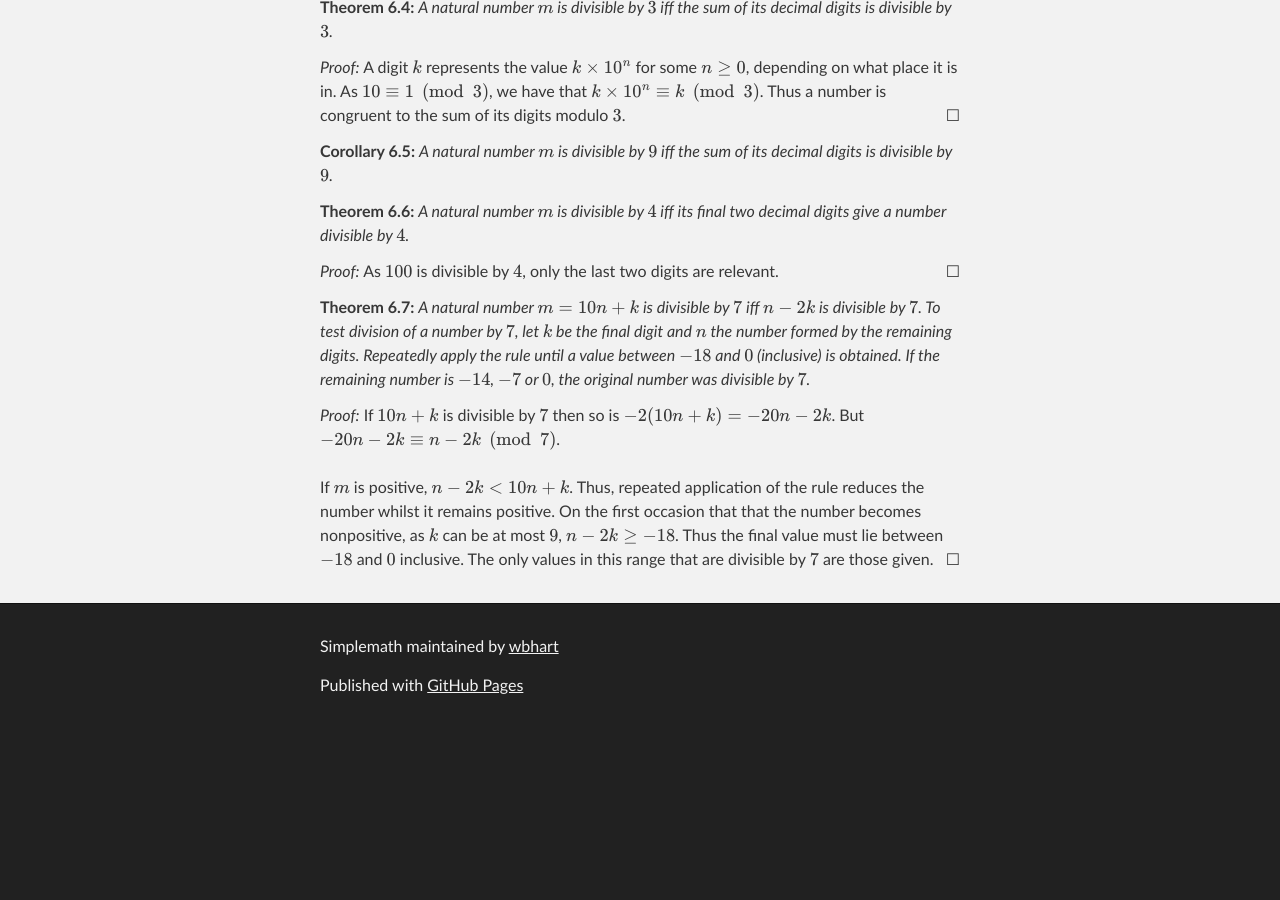
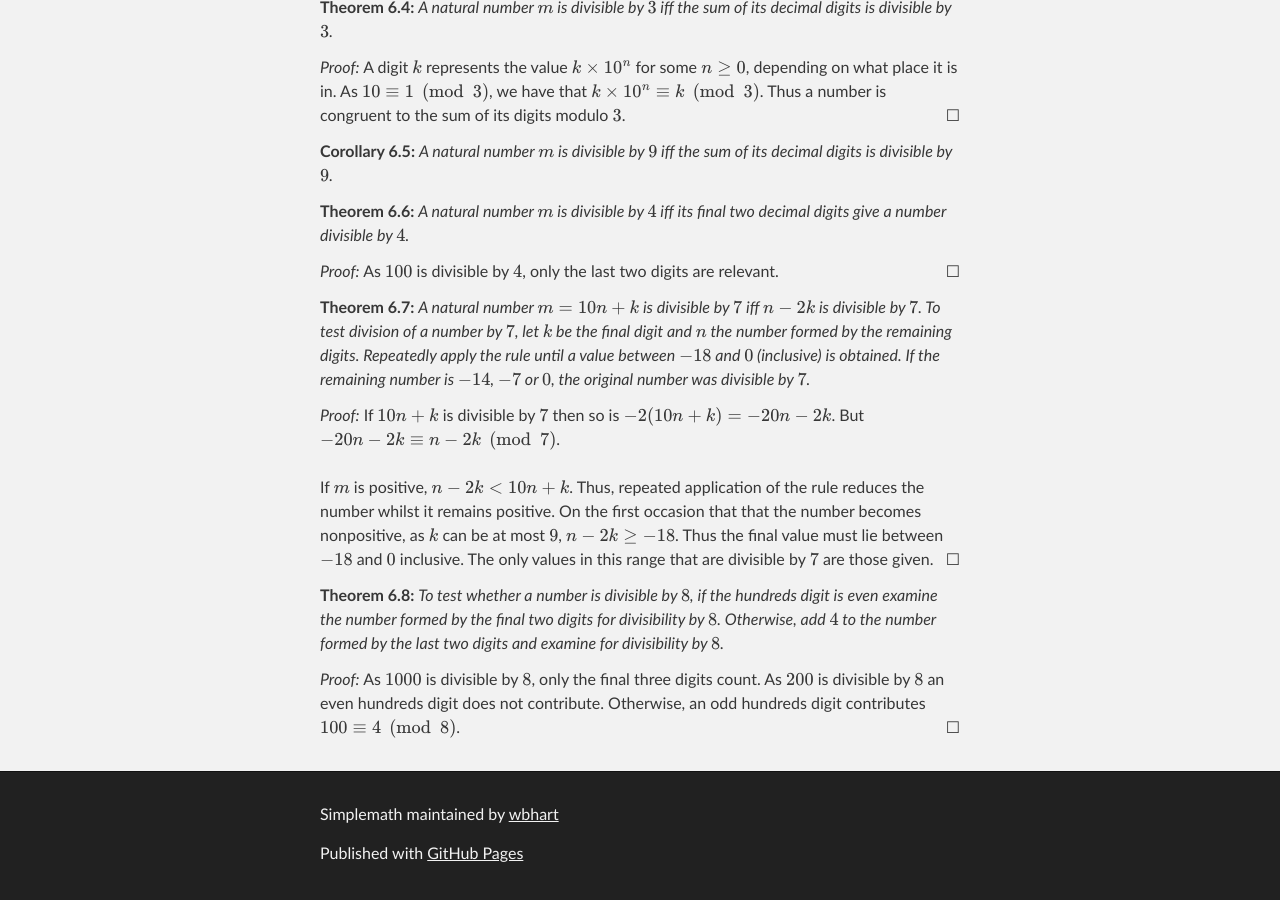
Before and after one commit to wbhart/SimpleMath, a Jekyll site: the page built from test.html, in a window 1280 px wide and 900 px high, scrolled down 20646 px. Built offline with Jekyll 4.4.1, drawn with Linux system fonts in a browser that asks for light colours; formulas are drawn with MathJax 3; before the commit the page ends 21378 px from its top, so only the background shows below that.

Commit message:
Update test.html

```diff
--- a/test.html
+++ b/test.html
@@ -1031,3 +1031,12 @@ positive. On the first occasion that that the number becomes nonpositive, as $k$
 Thus the final value must lie between $-18$ and $0$ inclusive. The only values in this range that are divisible by $7$
 are those given.
 </proof>
+
+<theorem> To test whether a number is divisible by $8$, if the hundreds digit is even examine the number formed by the
+final two digits for divisibility by $8$. Otherwise, add $4$ to the number formed by the last two digits and examine for
+divisibility by $8$.
+</theorem>
+
+<proof> As $1000$ is divisible by $8$, only the final three digits count. As $200$ is divisible by $8$ an even hundreds
+digit does not contribute. Otherwise, an odd hundreds digit contributes $100 \equiv 4 \pmod{8}$.
+</proof>
```
